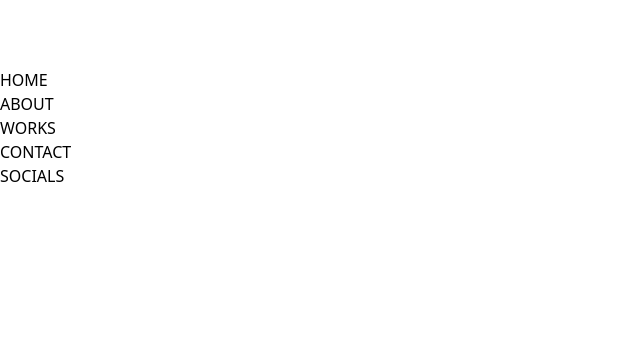
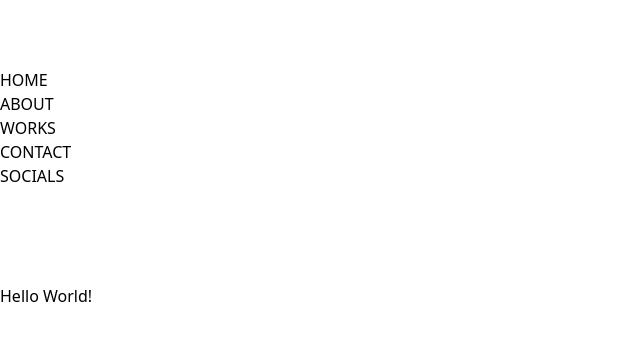
Before and after one commit to fwedwicc/FM-Portfolio, a React (Vite) app in the folder fm-portfolio/: page / in a window 1280 px wide. Shown: the top 340 px of the page, without its empty margins (0-640 px from the left). Built offline with nearby package versions, Linux system fonts and the light colour scheme.

Commit message:
Added inital hero page for trial

```diff
--- a/fm-portfolio/src/App.jsx
+++ b/fm-portfolio/src/App.jsx
@@ -1,10 +1,17 @@
 import React from 'react'
-import { Sidebar } from './components/index'
+import { Sidebar, Hero } from './components'
 
 export default function App() {
   return (
     <>
-      <Sidebar />
+      {/* Sidebar Component */}
+      <div className='fixed flex w-[7.5rem] h-screen flex-col py-8 px-8 justify-between'>
+        <Sidebar />
+      </div>
+      {/* Hero Page */}
+      <div className='h-screen pl-[11rem]'>
+        <Hero />
+      </div>
     </>
   )
 }
--- /dev/null
+++ b/fm-portfolio/src/components/Hero.jsx
@@ -0,0 +1,11 @@
+import React from 'react'
+
+const Hero = () => {
+  return (
+    <>
+    <h1 className='text-white font-bold text-[5rem]'>Hello World!</h1>
+    </>
+  )
+}
+
+export default Hero
--- a/fm-portfolio/src/components/Sidebar.jsx
+++ b/fm-portfolio/src/components/Sidebar.jsx
@@ -4,7 +4,7 @@ import { Socials } from '../constants';
 
 const Sidebar = () => {
   return (
-    <div className='flex w-[7.5rem] h-screen flex-col py-8 px-8 justify-between'>
+    <>
       {/* Top Side / Logo & Navigations */}
       <div className='space-y-7'>
         <img src={logo} alt="FM-logo" className='w-[1.5rem] h-[1.5rem]' />
@@ -17,7 +17,7 @@ const Sidebar = () => {
         </ul>
       </div>
       {/* Vertical Divider */}
-      <div className="border-l-[1px] ml-[10px] border-gray-600 h-full my-8"></div>
+      <div className="border-l-[1px] ml-[10px] border-[#373357] h-full my-8"></div>
       {/* Bottom Side / Socials */}
       <div className='flex flex-col gap-6'>
         {Socials.map((social, index) => (
@@ -26,7 +26,7 @@ const Sidebar = () => {
           </a>
         ))}
       </div>
-    </div>
+    </>
   );
 };
 
--- a/fm-portfolio/src/components/index.js
+++ b/fm-portfolio/src/components/index.js
@@ -1,3 +1,7 @@
 import Sidebar from './Sidebar'
+import Hero from './Hero'
 
-export {Sidebar}
+export {
+  Sidebar,
+  Hero,
+}
```
